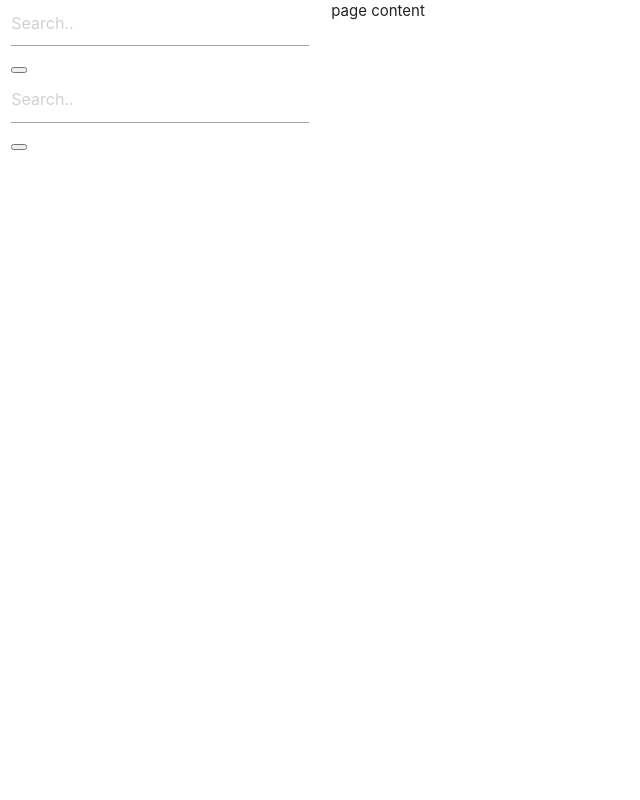
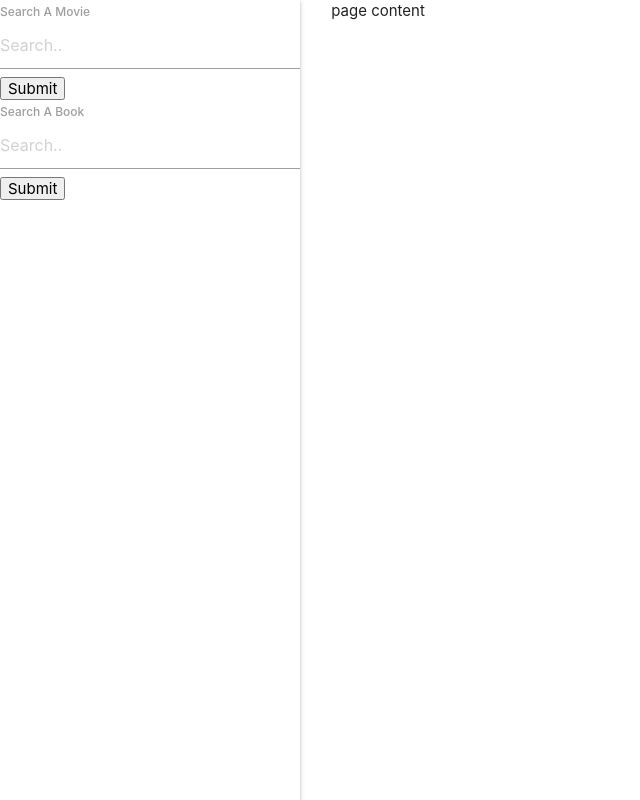
Before and after one commit to lverghese/project-one, a plain HTML site: page index.html in a window 1280 px wide. Shown: the whole page, without its empty margins (0-640 px from the left). Drawn offline with nearby package versions, Linux system fonts and the light colour scheme.

Commit message:
Side-Bar added to hold search forms, buttons and inputs modified

```diff
--- a/index.html
+++ b/index.html
@@ -12,17 +12,21 @@
 
     <!-- Page Layout here -->
     <div class="row">
+        <div class="col s3">
 
-        <div class="col s3">
+            <ul id="slide-out" class="sidenav sidenav-fixed ">
             <form class="movies" action="action_page.php">
-                <input type="text" placeholder="Search.." name="search">
-                <button type="submit"><i class="fa fa-search"></i></button>
+                <label for="Search A Movie"><strong>Search A Movie</strong></label>
+                <input type="search" placeholder="Search.." name="search">
+                <button type="submit"><i class="fa fa-search"></i>Submit</button>
               </form>
 
               <form class="books" action="action_page.php">
-                <input type="text" placeholder="Search.." name="search">
-                <button type="submit"><i class="fa fa-search"></i></button>
+                <label for="Search A Book"><strong>Search A Book</strong></label>
+                <input type="search" placeholder="Search.." name="search">
+                <button type="submit"><i class="fa fa-search"></i>Submit</button>
               </form>
+            </ul>
         </div>
 
         <div class="col s9">
```
Also changed, not shown: images/SideBarEx.jpg (added).
